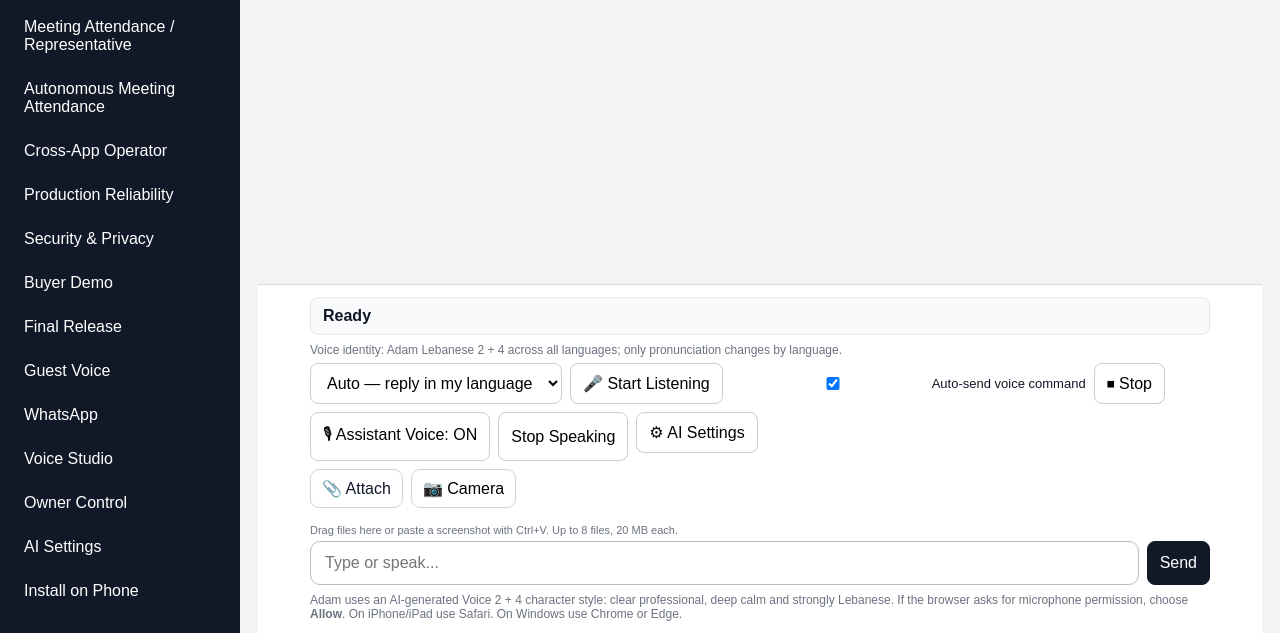
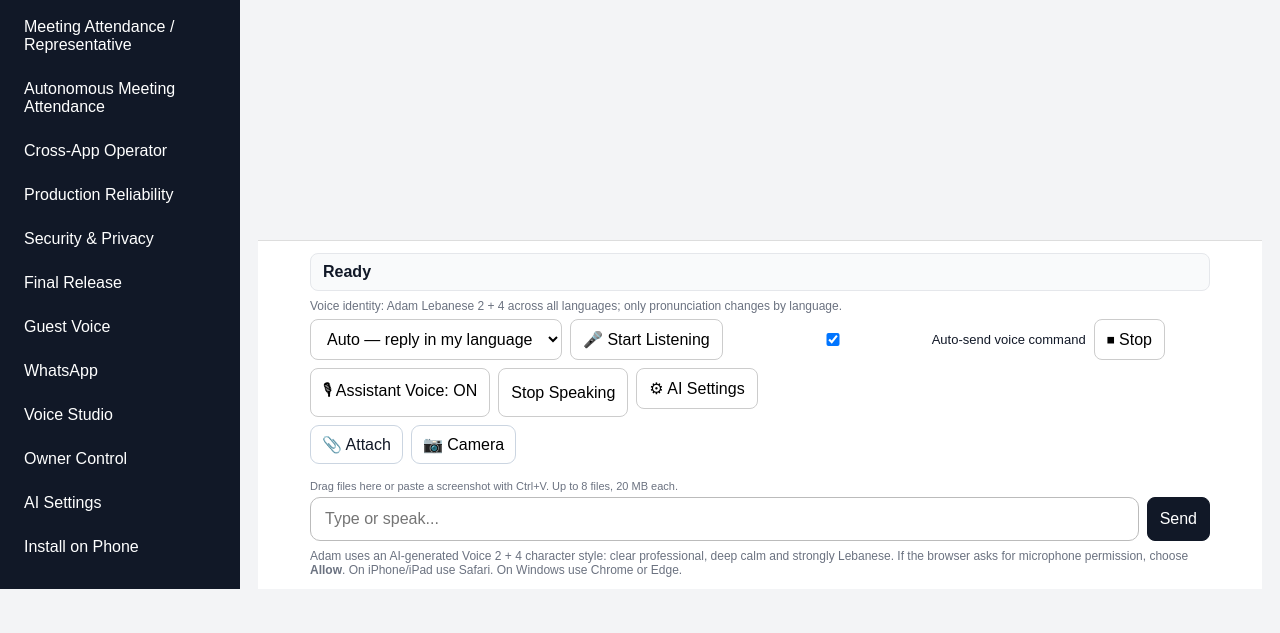
Before and after one commit to kanaanfarm/adam-ai-assistant, a Flask app: page / in a window 1280 px wide. Shown: the part 581-1214 px from the top of the page. After the commit the page ends 1170 px from the top, so only its background shows below. Run offline with Flask 3, Linux system fonts and the light colour scheme; some libraries are stand-ins or nearby versions.

Commit message:
Remove buyer demo from Adam daily navigation

```diff
--- a/templates/index.html
+++ b/templates/index.html
@@ -238,7 +238,7 @@ main .card:has(h3){font-size:14px}
 <a class="module" href="/acquisition">Acquisition Center</a>
 <a class="module" href="/microsoft">Microsoft Outlook</a>
 <a class="module" href="/contacts">Contacts</a><a class="module" href="/calendar">Calendar</a><a class="module" href="/translator">Translator</a><a class="module" href="/sales">Sales</a><a class="module" href="/documents">Documents</a><a class="module" href="/calling-invitations">Calling & Invitations</a>
-<a class="module" href="/meeting-attendance">Meeting Attendance / Representative</a><a class="module" href="/autonomous-meeting-attendance">Autonomous Meeting Attendance</a><a class="module" href="/cross-app-personal-operator">Cross-App Operator</a><a class="module" href="/production-reliability">Production Reliability</a><a class="module" href="/security-privacy-certification">Security & Privacy</a><a class="module" href="/commercial-buyer-demo-certification">Buyer Demo</a><a class="module" href="/production-commercial-release">Final Release</a>
+<a class="module" href="/meeting-attendance">Meeting Attendance / Representative</a><a class="module" href="/autonomous-meeting-attendance">Autonomous Meeting Attendance</a><a class="module" href="/cross-app-personal-operator">Cross-App Operator</a><a class="module" href="/production-reliability">Production Reliability</a><a class="module" href="/security-privacy-certification">Security & Privacy</a><a class="module" href="/production-commercial-release">Final Release</a>
 <a class="module" href="/guest-voice">Guest Voice</a>
 <a class="module" href="/whatsapp">WhatsApp</a><a class="module" href="/voice-studio">Voice Studio</a><a class="module" href="/owner-control">Owner Control</a>
 <a class="module" href="/ai-settings">AI Settings</a>
```
